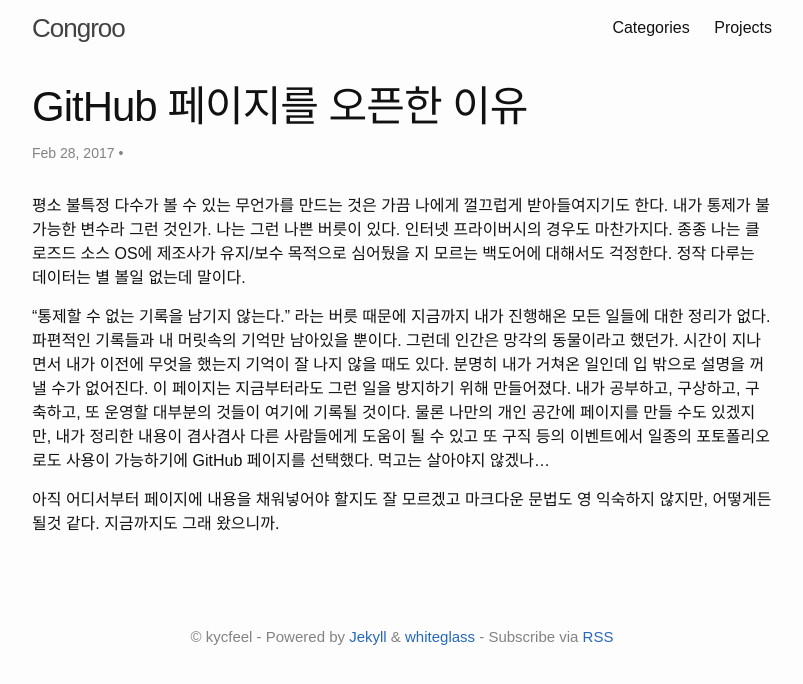
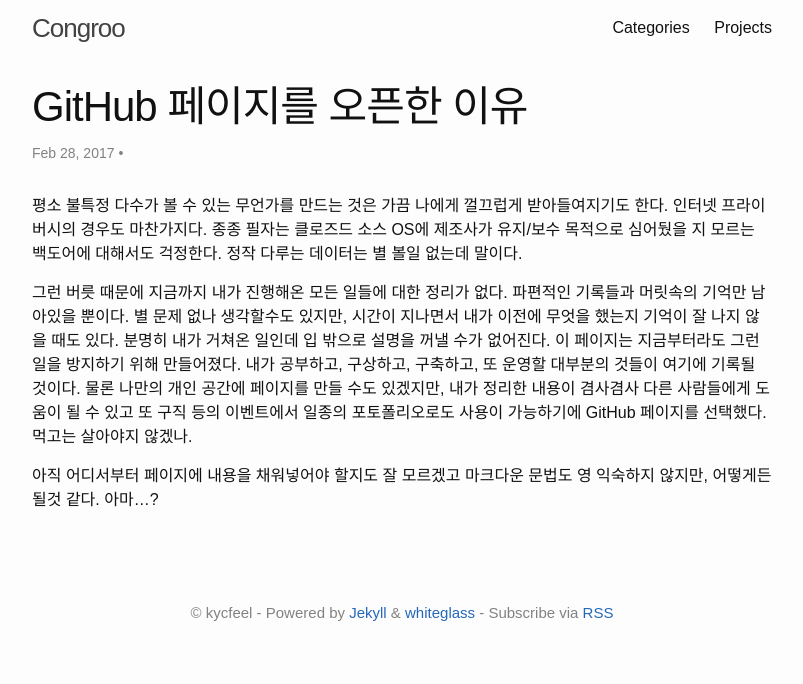
Before and after one commit to kycfeel/kycfeel.github.io, a Jekyll site: the page built from _posts/2017-02-28-Github-페이지를-오픈한-이유.md, in a window 1280 px wide. Shown: the top 684 px of the page, without its empty margins (238-1041 px from the left). Built offline with Jekyll 4.4.1, drawn with Linux system fonts in a browser that asks for light colours.

Commit message:
New post here

```diff
--- a/_posts/2017-02-28-Github-페이지를-오픈한-이유.md
+++ b/_posts/2017-02-28-Github-페이지를-오픈한-이유.md
@@ -4,8 +4,8 @@
 date:   2017-02-28 22:45:40 +0900
 categories: 개인적인 이야기
 ---
-평소 불특정 다수가 볼 수 있는 무언가를 만드는 것은 가끔 나에게 껄끄럽게 받아들여지기도 한다. 내가 통제가 불가능한 변수라 그런 것인가. 나는 그런 나쁜 버릇이 있다. 인터넷 프라이버시의 경우도 마찬가지다. 종종 나는 클로즈드 소스 OS에 제조사가 유지/보수 목적으로 심어뒀을 지 모르는 백도어에 대해서도 걱정한다. 정작 다루는 데이터는 별 볼일 없는데 말이다.
+평소 불특정 다수가 볼 수 있는 무언가를 만드는 것은 가끔 나에게 껄끄럽게 받아들여지기도 한다. 인터넷 프라이버시의 경우도 마찬가지다. 종종 필자는 클로즈드 소스 OS에 제조사가 유지/보수 목적으로 심어뒀을 지 모르는 백도어에 대해서도 걱정한다. 정작 다루는 데이터는 별 볼일 없는데 말이다.
 
-"통제할 수 없는 기록을 남기지 않는다." 라는 버릇 때문에 지금까지 내가 진행해온 모든 일들에 대한 정리가 없다. 파편적인 기록들과 내 머릿속의 기억만 남아있을 뿐이다. 그런데 인간은 망각의 동물이라고 했던가. 시간이 지나면서 내가 이전에 무엇을 했는지 기억이 잘 나지 않을 때도 있다. 분명히 내가 거쳐온 일인데 입 밖으로 설명을 꺼낼 수가 없어진다. 이 페이지는 지금부터라도 그런 일을 방지하기 위해 만들어졌다. 내가 공부하고, 구상하고, 구축하고, 또 운영할 대부분의 것들이 여기에 기록될 것이다. 물론 나만의 개인 공간에 페이지를 만들 수도 있겠지만, 내가 정리한 내용이 겸사겸사 다른 사람들에게 도움이 될 수 있고 또 구직 등의 이벤트에서 일종의 포토폴리오로도 사용이 가능하기에 GitHub 페이지를 선택했다. 먹고는 살아야지 않겠나...
+그런 버릇 때문에 지금까지 내가 진행해온 모든 일들에 대한 정리가 없다. 파편적인 기록들과 머릿속의 기억만 남아있을 뿐이다. 별 문제 없나 생각할수도 있지만, 시간이 지나면서 내가 이전에 무엇을 했는지 기억이 잘 나지 않을 때도 있다. 분명히 내가 거쳐온 일인데 입 밖으로 설명을 꺼낼 수가 없어진다. 이 페이지는 지금부터라도 그런 일을 방지하기 위해 만들어졌다. 내가 공부하고, 구상하고, 구축하고, 또 운영할 대부분의 것들이 여기에 기록될 것이다. 물론 나만의 개인 공간에 페이지를 만들 수도 있겠지만, 내가 정리한 내용이 겸사겸사 다른 사람들에게 도움이 될 수 있고 또 구직 등의 이벤트에서 일종의 포토폴리오로도 사용이 가능하기에 GitHub 페이지를 선택했다. 먹고는 살아야지 않겠나.
 
-아직 어디서부터 페이지에 내용을 채워넣어야 할지도 잘 모르겠고 마크다운 문법도 영 익숙하지 않지만, 어떻게든 될것 같다. 지금까지도 그래 왔으니까.
+아직 어디서부터 페이지에 내용을 채워넣어야 할지도 잘 모르겠고 마크다운 문법도 영 익숙하지 않지만, 어떻게든 될것 같다. 아마...?
```
Also changed, not shown: _posts/2017-03-14-어서오세요-Docker의-세계에.md (+9 -1 lines), _posts/2017-03-16-Docker-네트워크에-관하여.md (added, +80 -0 lines), _images/docker0.png (added).
